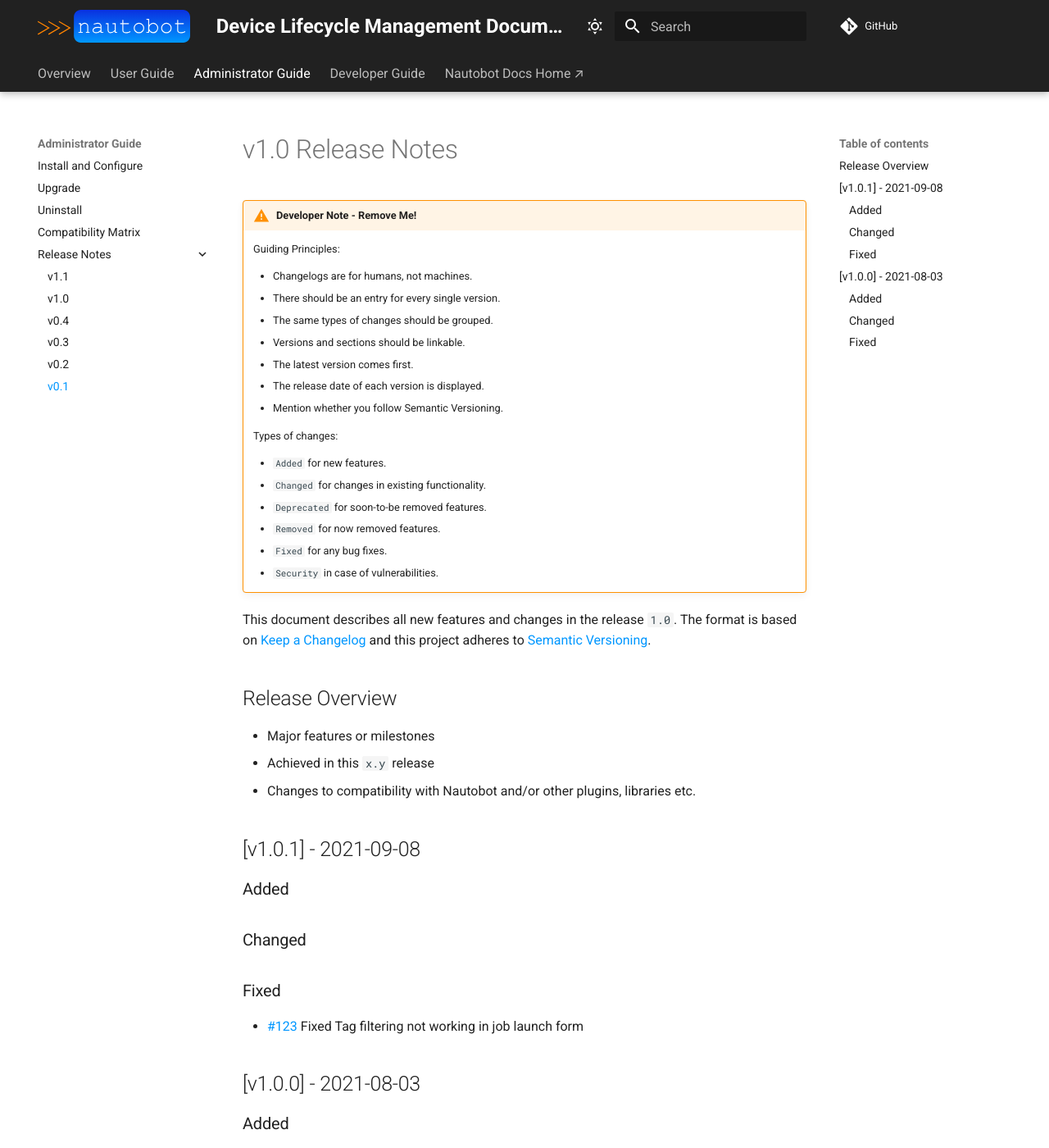
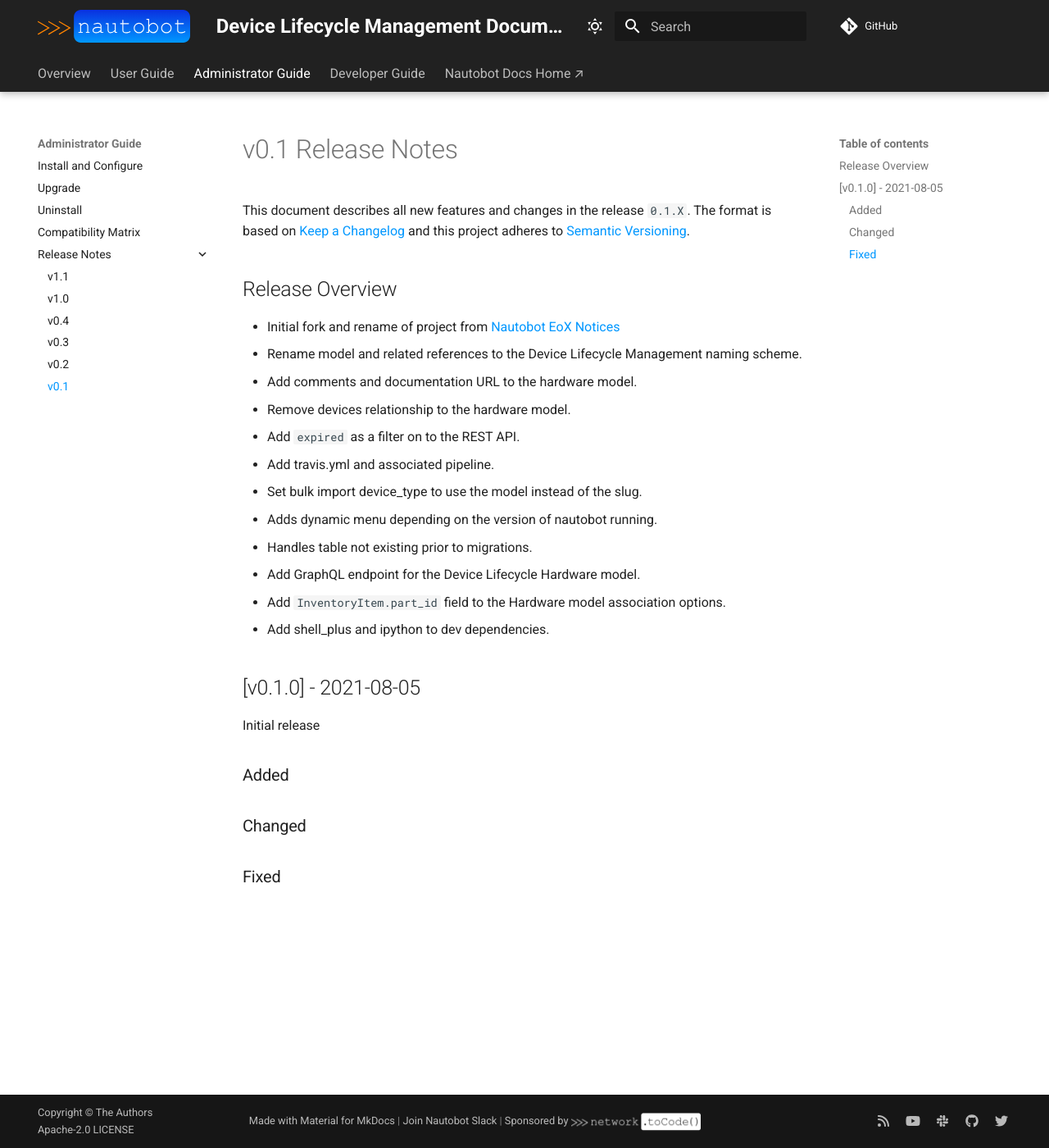
Before and after one commit to nautobot/nautobot-app-device-lifecycle-mgmt, an MkDocs documentation site: the page built from docs/admin/release_notes/version_0.1.md, in a window 1280 px wide and 1400 px high. Shown: the whole window at 82% size. Built offline with MkDocs 1.6.1 and Material for MkDocs 9.7.7, drawn with Linux system fonts in a browser that asks for light colours; comment, search, counter and statistics services are not loaded.

Commit message:
Add initial release note for 0.1.0

```diff
--- a/docs/admin/release_notes/version_0.1.md
+++ b/docs/admin/release_notes/version_0.1.md
@@ -1,48 +1,27 @@
-# v1.0 Release Notes
+# v0.1 Release Notes
 
-!!! warning "Developer Note - Remove Me!"
-    Guiding Principles:
-
-    - Changelogs are for humans, not machines.
-    - There should be an entry for every single version.
-    - The same types of changes should be grouped.
-    - Versions and sections should be linkable.
-    - The latest version comes first.
-    - The release date of each version is displayed.
-    - Mention whether you follow Semantic Versioning.
-
-    Types of changes:
-
-    - `Added` for new features.
-    - `Changed` for changes in existing functionality.
-    - `Deprecated` for soon-to-be removed features.
-    - `Removed` for now removed features.
-    - `Fixed` for any bug fixes.
-    - `Security` in case of vulnerabilities.
-
-
-This document describes all new features and changes in the release `1.0`. The format is based on [Keep a Changelog](https://keepachangelog.com/en/1.0.0/) and this project adheres to [Semantic Versioning](https://semver.org/spec/v2.0.0.html).
+This document describes all new features and changes in the release `0.1.X`. The format is based on [Keep a Changelog](https://keepachangelog.com/en/1.0.0/) and this project adheres to [Semantic Versioning](https://semver.org/spec/v2.0.0.html).
 
 ## Release Overview
 
-- Major features or milestones
-- Achieved in this `x.y` release
-- Changes to compatibility with Nautobot and/or other plugins, libraries etc.
+- Initial fork and rename of project from [Nautobot EoX Notices](https://github.com/FragmentedPacket/nautobot-eox-notices)
+- Rename model and related references to the Device Lifecycle Management naming scheme.
+- Add comments and documentation URL to the hardware model.
+- Remove devices relationship to the hardware model.
+- Add `expired` as a filter on to the REST API.
+- Add travis.yml and associated pipeline.
+- Set bulk import device_type to use the model instead of the slug.
+- Adds dynamic menu depending on the version of nautobot running.
+- Handles table not existing prior to migrations.
+- Add GraphQL endpoint for the Device Lifecycle Hardware model.
+- Add `InventoryItem.part_id` field to the Hardware model association options.
+- Add shell_plus and ipython to dev dependencies.
 
-## [v1.0.1] - 2021-09-08
+## [v0.1.0] - 2021-08-05
+Initial release
 
 ### Added
 
 ### Changed
 
 ### Fixed
-
-- [#123](https://github.com/nautobot/nautobot-plugin-device-lifecycle-mgmt/issues/123) Fixed Tag filtering not working in job launch form
-
-## [v1.0.0] - 2021-08-03
-
-### Added
-
-### Changed
-
-### Fixed
```
